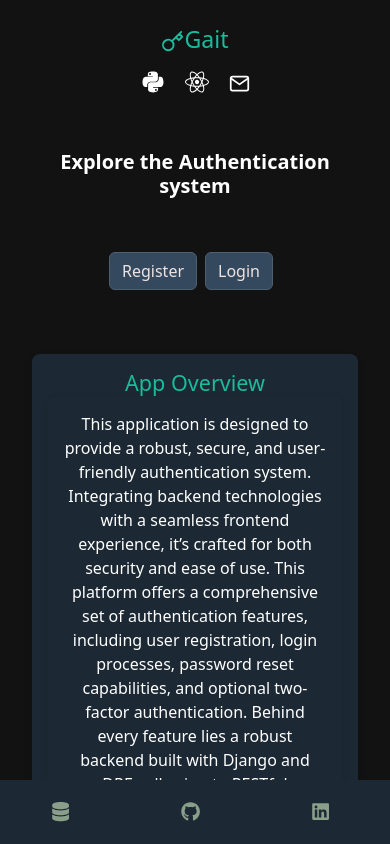
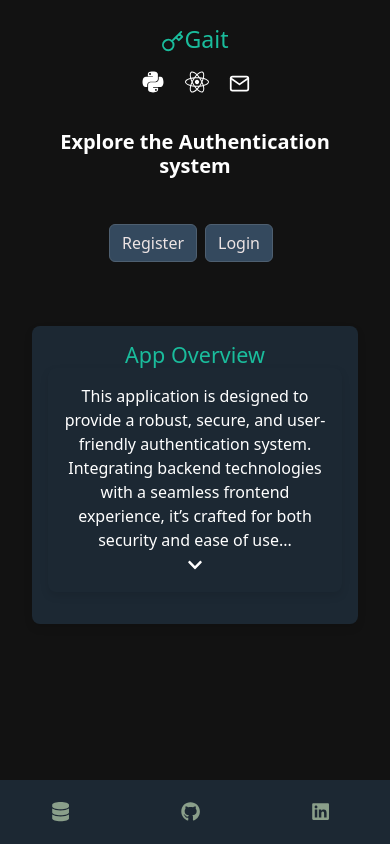
Before and after one commit to anthonynarine/AuthFlow, a React (Create React App) app in the folder react-auth/: page / in a window 390 px wide. Shown: the top 844 px of the page. Built offline with nearby package versions, Linux system fonts and the light colour scheme; no server answers.

Commit message:
updated home page css shortened the intor text and added expand more icons

```diff
--- a/react-auth/src/components/home/Home.css
+++ b/react-auth/src/components/home/Home.css
@@ -3,7 +3,6 @@
   flex-direction: column;
   min-height: 100vh;
   max-width: 80rem;
-  margin-bottom: 10rem;
   background-color: #121212; /* Dark background for the entire cover container */
 }
 
@@ -69,8 +68,6 @@
 }
 
 
-
-
 /* Media query for smaller screens */
 @media (max-width: 576px) {
   .header-container {
@@ -91,7 +88,7 @@
   align-items: center; /* Center content horizontally */
   max-width: 800px;
   margin: 0 auto;
-  padding-top: 4rem;
+  padding-top: 2rem;
 
   /* Media query for medium screens */
   @media (max-width: 992px) and (min-width: 576px) {
@@ -100,7 +97,7 @@
 
   /* Media query for small screens */
   @media (max-width: 576px) {
-    padding-top: 2rem; /* Adjusted padding-top for small screens */
+    padding-top: 0.75rem; /* Adjusted padding-top for small screens */
   }
 }
 
@@ -131,7 +128,6 @@
 }
 
 .auth-section h5 {
-  margin-bottom: 0rem;
   font-weight: bold;
 }
 
@@ -139,7 +135,6 @@
   display: flex;
   justify-content: center;
   align-items: center;
-  margin-bottom: .5rem; /* Space before the buttons */
 }
 
 .auth-section .blinking-dot {
@@ -165,7 +160,6 @@
     margin-top: 15px; /* Increase top margin to move buttons lower */
   }
 }
-
 
 .auth-section .btn:last-child {
   margin-right: 0; /* Removes margin from the last button */
@@ -202,3 +196,29 @@
   color: #27ae60; /* Dark green for hover, providing a subtle accent */
   text-decoration: underline;
 }
+
+.read-more {
+  background: none;
+  border: none;
+  color: white;
+  cursor: pointer;
+  padding: 0;
+  margin: 0;
+}
+
+.read-more:hover {
+  color: #1abc9c;
+}
+
+/* Styles for the Chevron Icons */
+.read-more .fa-chevron-down,
+.read-more .fa-chevron-up {
+  margin-left: 5px; /* Adding margin to the left of the chevron icons */
+  transition: transform 0.2s ease, color 0.5s ease; /* Smooth transition for hover effect */
+}
+
+.read-more:hover .fa-chevron-down,
+.read-more:hover .fa-chevron-up {
+  color: #1abc9c; /* Change color on hover */
+  transform: scale(1.1); /* Slight enlargement on hover */
+}
--- a/react-auth/src/components/home/HomePage.jsx
+++ b/react-auth/src/components/home/HomePage.jsx
@@ -1,41 +1,40 @@
-import React, { useEffect } from "react";
+import React, { useEffect, useState } from "react";
 import "./Home.css";
 import { Link } from "react-router-dom";
-import { useTwoFactorAuthServices } from "../../context/auth/TwoFactorAuthContext"
+import { useTwoFactorAuthServices } from "../../context/auth/TwoFactorAuthContext";
 import { useBasicAuthServices } from "../../context/auth/BasicAuthContext";
 import { useUserSessionServices } from "../../context/auth/UserSessionContext";
-import { FiKey } from 'react-icons/fi';
-import { FaReact } from 'react-icons/fa'; // For the React icon
-import { FaPython } from "react-icons/fa";
-import { FiMail } from 'react-icons/fi';
+import { FiKey, FiMail } from 'react-icons/fi';
+import { FaReact, FaPython, FaChevronDown, FaChevronUp } from 'react-icons/fa';
 import { showErrorToast, showSuccessToast } from "../../utils/toastUtils/ToastUtils";
 
-
-
 function HomePage() {
-  // const [isDropdownOpen, setIsDropdownOpen] = useState(false);
-
-  // const toggleDropdownMenu = () => {
-  //   console.log("drawer toggled");
-  //   setIsDropdownOpen(!isDropdownOpen);
-  // };
-
+  const [isExpanded, setIsExpanded] = useState(false);
+  const [isMobile, setIsMobile] = useState(window.innerWidth <= 576);
   const { toggle2fa, twoFactorError } = useTwoFactorAuthServices();
   const { logout, isLoggedIn, message, user, setError } = useBasicAuthServices();
   const { validateSession } = useUserSessionServices();
-  console.log({isLoggedIn})
 
   useEffect(() => {
     validateSession();
     console.log("Base URL:", process.env.REACT_APP_PRODUCTION_URL);
-  }, [validateSession]); // Pass `validateSession` if it's guaranteed to be stable or memoized
+  }, [validateSession]);
 
   useEffect(() => {
-    // Clear error on unmount or before navigating away, which can be triggered from here
     return () => {
       setError(null);
     };
   }, [setError]);
+
+  useEffect(() => {
+    const handleResize = () => {
+      setIsMobile(window.innerWidth <= 576);
+    };
+    window.addEventListener("resize", handleResize);
+    return () => {
+      window.removeEventListener("resize", handleResize);
+    };
+  }, []);
 
   const handleLogout = () => {
     logout();
@@ -43,63 +42,91 @@ function HomePage() {
 
   const handleToggle2FA = async () => {
     try {
-      const is2faEnabled = !user.is_2fa_enabled;  // toggle the 2fa status
+      const is2faEnabled = !user.is_2fa_enabled;
       await toggle2fa(!user.is_2fa_enabled);
-    // Check if 2FA was disabled successfully
       if (!is2faEnabled) {
-      showSuccessToast(`Two-factor authentication disabled successfully.`);
+        showSuccessToast("Two-factor authentication disabled successfully.");
       }
     } catch (error) {
-      const errorMessage = twoFactorError || "Failed to toggle two-factor. Please try again"
-      showErrorToast(errorMessage)
+      const errorMessage = twoFactorError || "Failed to toggle two-factor. Please try again";
+      showErrorToast(errorMessage);
     }
+  };
+
+  const toggleExpand = () => {
+    setIsExpanded(!isExpanded);
   };
 
   return (
     <div className="cover-container d-flex w-100 h-100 p-3 mx-auto flex-column">
       <header className="mb-auto">
         <div className="header-container">
-          <h3 className="mb-0 white-text"><FiKey/>Gait</h3>
+          <h3 className="mb-0 white-text">
+            <FiKey />
+            Gait
+          </h3>
           <nav className="nav nav-masthead justify-content-center">
-            <Link to="/chat-completion" className="icon django-icon"><FaPython size={24}/></Link>
-            <Link to="/react-features" className="icon react-icon"><FaReact size={24}/></Link>
-            <Link to="/send-email" className="icon contact-icon"><FiMail size={21}/></Link>
+            <Link to="/chat-completion" className="icon django-icon">
+              <FaPython size={24} />
+            </Link>
+            <Link to="/react-features" className="icon react-icon">
+              <FaReact size={24} />
+            </Link>
+            <Link to="/send-email" className="icon contact-icon">
+              <FiMail size={21} />
+            </Link>
           </nav>
         </div>
       </header>
       <main className="px-3 main-container centered-paragraph">
         <div className="auth-section mt-4">
           <h5 className="text-center mb-3 white-text">Explore the Authentication system</h5>
-          <div className="message">
-            {message}
-          </div>
+          <div className="message">{message}</div>
           <Link to="/register" className="btn btn-custom-color me-2">Register</Link>
-          {isLoggedIn ?
-              <button className="btn btn-custom-color me-2" onClick={handleLogout}>Logout</button> :
+          {isLoggedIn ? (
+            <button className="btn btn-custom-color me-2" onClick={handleLogout}>Logout</button>
+          ) : (
             <Link to="/login" className="btn btn-custom-color me-2">Login</Link>
-          }
+          )}
           {user && (
             <button className="btn btn-custom-color me-2" onClick={handleToggle2FA}>
               {user.is_2fa_enabled ? "Disable 2FA" : "Enable 2FA"}
             </button>
           )}
         </div>
-        <div className="intro-container">
+        <div className={`intro-container ${isExpanded ? "expanded" : ""}`}>
           <h4 className="white-text">App Overview</h4>
+          {isMobile ? (
+            <>
               <p className="intro-container">
-            This application is designed to provide a robust, secure, and user-friendly authentication
-            system. Integrating backend technologies with a seamless frontend experience,
-            it’s crafted for both security and ease of use. This platform offers a comprehensive set
-            of authentication features, including user registration, login processes, password reset
-            capabilities, and optional two-factor authentication. Behind every feature lies a robust
-            backend built with Django and DRF, adhering to RESTful standards and secured with PyJWT for
-            token creation. On the frontend, Axios interceptors streamline the login process,
-            managing authentication tokens efficiently to ensure a smooth user experience.
-            This microservice is designed to prioritize security without compromising on user
-            experience. Whether you're safeguarding personal projects or in need of <acronym title=""></acronym> reliable login
-            systems, this platform showcases the powerful synergy between a Python-Django API with custom
-            middleware and a Javascript frontend.
+                This application is designed to provide a robust, secure, and user-friendly
+                authentication system. Integrating backend technologies with a seamless frontend
+                experience, it’s crafted for both security and ease of use
+                {!isExpanded && (
+                  <>
+                    ...
+                  <div>
+                  </div>
+                    <button className="read-more" onClick={toggleExpand}>
+                      <FaChevronDown />
+                    </button>
+                  </>
+                )}
+                {isExpanded && (
+                  <>
+                    This platform offers a comprehensive set of authentication features, including user registration, login processes, password reset capabilities, and optional two-factor authentication. Behind every feature lies a robust backend built with Django and DRF, adhering to RESTful standards and secured with PyJWT for token creation. On the frontend, Axios interceptors streamline the login process, managing authentication tokens efficiently to ensure a smooth user experience. This microservice is designed to prioritize security without compromising on user experience. Whether you're safeguarding personal projects or in need of reliable login systems, this platform showcases the powerful synergy between a Python-Django API with custom middleware and a Javascript frontend.
+                    <button className="read-more" onClick={toggleExpand}>
+                      <FaChevronUp />
+                    </button>
+                  </>
+                )}
               </p>
+            </>
+          ) : (
+            <p className="intro-container">
+              This application is designed to provide a robust, secure, and user-friendly authentication system. Integrating backend technologies with a seamless frontend experience, it’s crafted for both security and ease of use. This platform offers a comprehensive set of authentication features, including user registration, login processes, password reset capabilities, and optional two-factor authentication. Behind every feature lies a robust backend built with Django and DRF, adhering to RESTful standards and secured with PyJWT for token creation. On the frontend, Axios interceptors streamline the login process, managing authentication tokens efficiently to ensure a smooth user experience. This microservice is designed to prioritize security without compromising on user experience. Whether you're safeguarding personal projects or in need of reliable login systems, this platform showcases the powerful synergy between a Python-Django API with custom middleware and a Javascript frontend.
+            </p>
+          )}
         </div>
       </main>
     </div>
```
Lines whose indentation alone changed are shown as unchanged.
